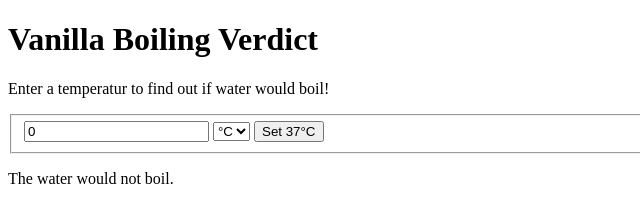
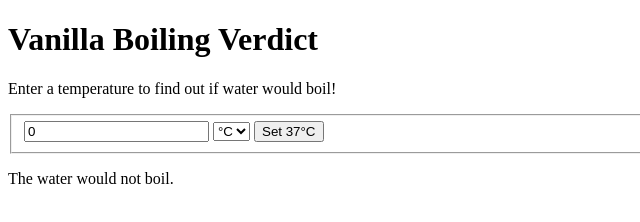
Before and after one commit to danrot/vanilla-boiling-verdict, a plain HTML site: page index.html in a window 1280 px wide. Shown: the full height of the page, 0-640 px from the left. Drawn offline with Linux system fonts and the light colour scheme.

Commit message:
Fixed typo

```diff
--- a/index.html
+++ b/index.html
@@ -6,7 +6,7 @@
     </head>
     <body>
         <h1>Vanilla Boiling Verdict</h1>
-        <p>Enter a temperatur to find out if water would boil!</p>
+        <p>Enter a temperature to find out if water would boil!</p>
         <fieldset>
             <input id="temperature" type="number" step="0.1" value="0" />
             <select id="unit">
```
